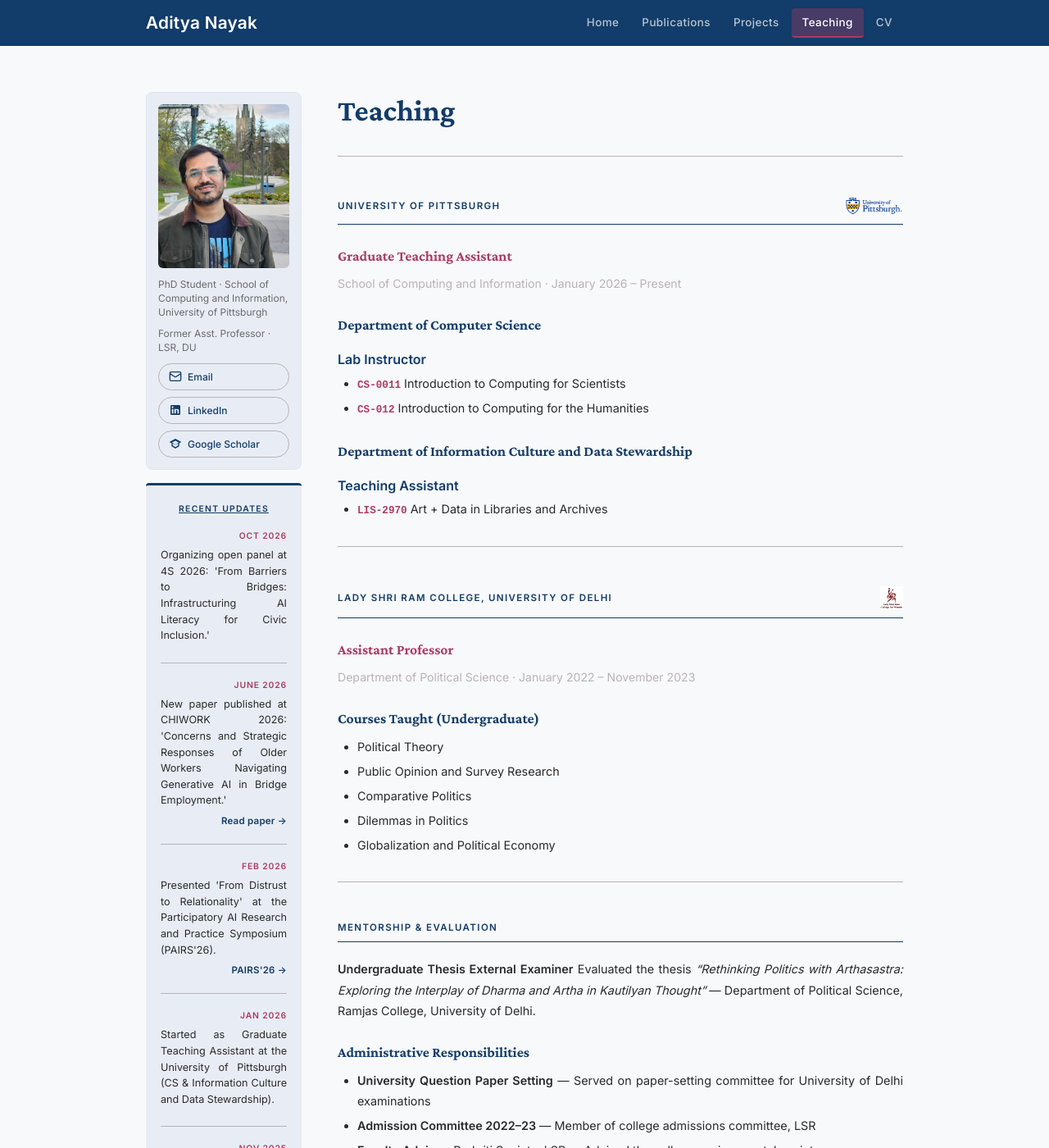
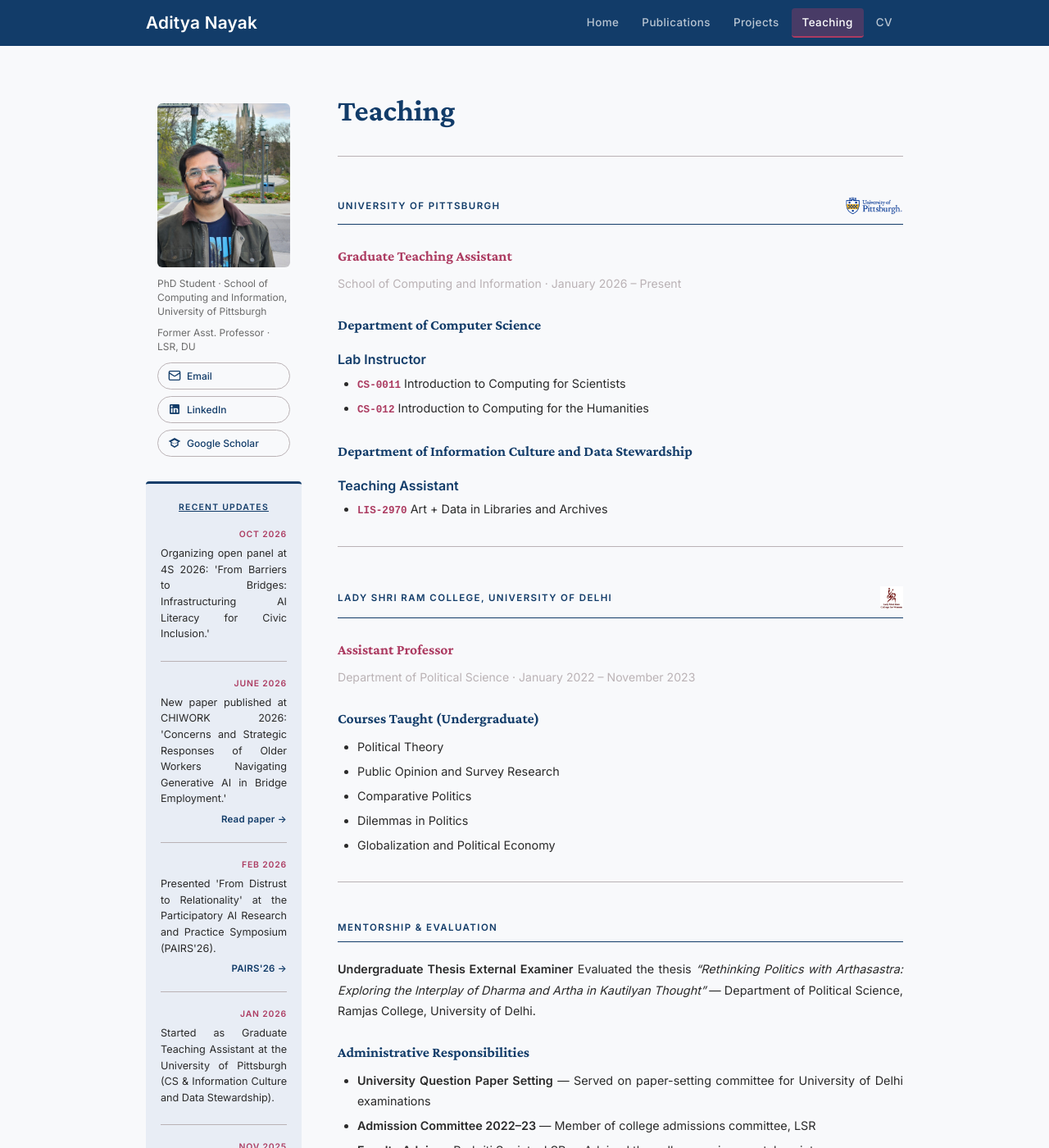
Before and after one commit to adityanayak-info/adityanayak-info.github.io, a Jekyll site: the page built from teaching.md, in a window 1280 px wide and 1400 px high. Shown: the whole window at 82% size. Built offline with Jekyll 4.4.1, drawn with Linux system fonts in a browser that asks for light colours.

Commit message:
Update style.css

```diff
--- a/assets/css/style.css
+++ b/assets/css/style.css
@@ -761,8 +761,8 @@ hr.profile-rule {
 }
 
 .left-sidebar-profile {
-  background: var(--bg-sidebar);
-  border: 1px solid var(--border);
+  background: transparent;
+  border: none;
   border-radius: 8px;
   padding: 14px;
   text-align: left;
```
